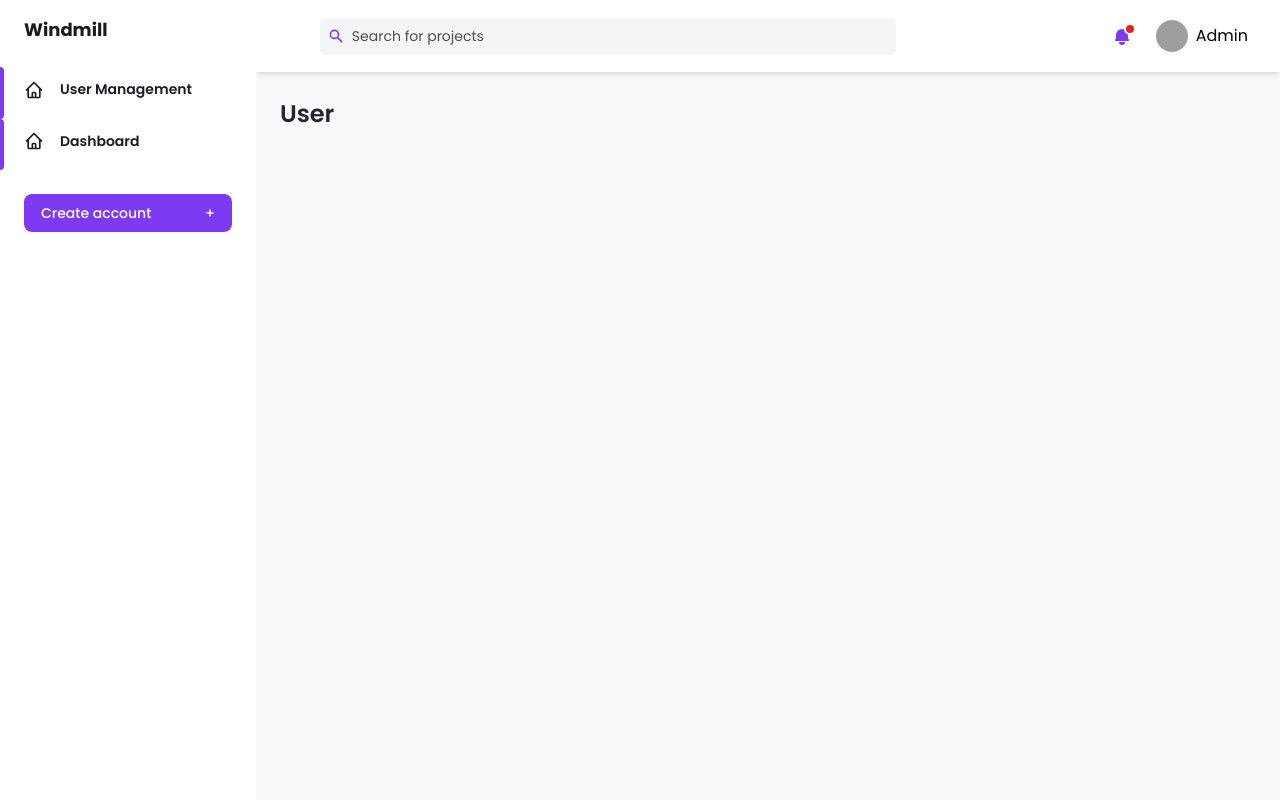
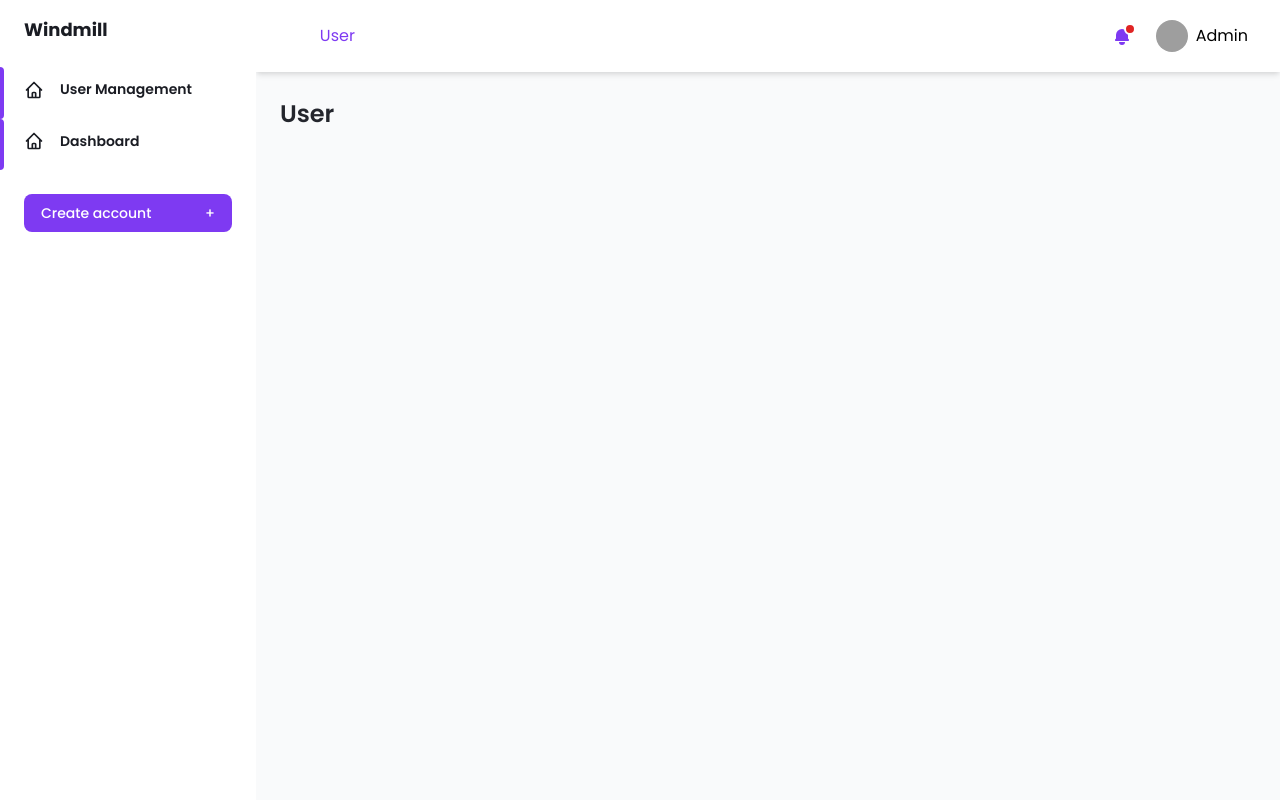
Before and after one commit to mtk246/kmd_l5dc, a PHP site: page /pages/admin/user.php in a window 1280 px wide. Run offline with PHP 8.4, Linux system fonts and the light colour scheme; the visitor is signed in with stand-in values (Sample User, id 1); data comes from the database, SQL or seed files in the repository; grey boxes are pictures that could not be loaded.

Commit message:
[php] add pathName in navbar

```diff
--- a/Components/admin/adminNavbar.php
+++ b/Components/admin/adminNavbar.php
@@ -32,6 +32,9 @@ $navbarArr = array(
         "path" => $url . '/pages/admin/'
     )
 );
+
+$curPageName = substr($_SERVER["SCRIPT_NAME"], strrpos($_SERVER["SCRIPT_NAME"], "/") + 1);
+$curPageName = ucfirst(str_replace('.php', '', $curPageName));
 ?>
 
 <div
@@ -166,31 +169,11 @@ $navbarArr = array(
                     ></path>
                 </svg>
             </button>
-            <!-- Search input -->
             <div class="flex justify-center flex-1 lg:mr-32">
                 <div
-                    class="relative w-full max-w-xl mr-6 focus-within:text-purple-500"
+                    class="relative w-full max-w-xl mr-6 text-dark"
                 >
-                    <div class="absolute inset-y-0 flex items-center pl-2">
-                        <svg
-                            class="w-4 h-4"
-                            aria-hidden="true"
-                            fill="currentColor"
-                            viewBox="0 0 20 20"
-                        >
-                            <path
-                                fill-rule="evenodd"
-                                d="M8 4a4 4 0 100 8 4 4 0 000-8zM2 8a6 6 0 1110.89 3.476l4.817 4.817a1 1 0 01-1.414 1.414l-4.816-4.816A6 6 0 012 8z"
-                                clip-rule="evenodd"
-                            ></path>
-                        </svg>
-                    </div>
-                     <input
-                        class="w-full pl-8 pr-2 text-sm text-gray-700 placeholder-gray-600 bg-gray-100 border-0 rounded-md dark:placeholder-gray-500 dark:focus:shadow-outline-gray dark:focus:placeholder-gray-600 dark:bg-gray-700 dark:text-gray-200 focus:placeholder-gray-500 focus:bg-white focus:border-purple-300 focus:outline-none focus:shadow-outline-purple form-input"
-                        type="text"
-                        placeholder="Search for projects"
-                        aria-label="Search"
-                    />
+                    <?php echo $curPageName; ?>
                 </div>
             </div>
             <ul class="flex items-center flex-shrink-0 space-x-6">
```
